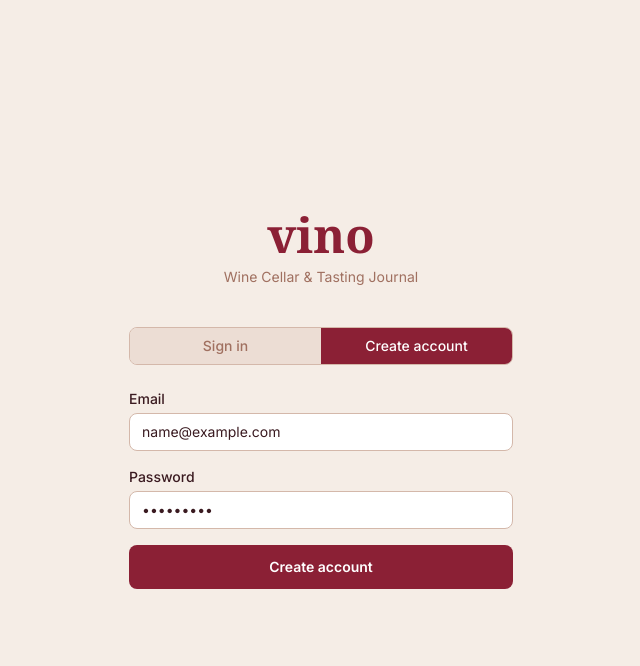
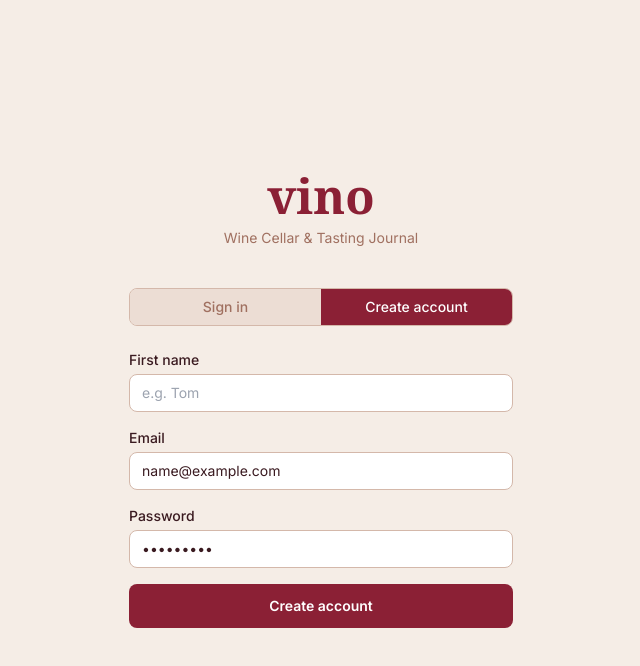
Before and after one commit to TomLeonard20/vino, a Next.js app: page /login in a window 1280 px wide. Both pictures are taken after typing "name@example.com", "Sample123" into the empty fields and a click on the button "Create account". Shown: the top 666 px of the page, without its empty margins (319-959 px from the left). Built offline with nearby package versions, Linux system fonts and the light colour scheme; no server answers.

Commit message:
Add first name field to signup, stored in user metadata

```diff
--- a/src/app/login/page.tsx
+++ b/src/app/login/page.tsx
@@ -5,13 +5,14 @@ import { createClient } from '@/lib/supabase/client'
 import { useRouter } from 'next/navigation'
 
 export default function LoginPage() {
-  const [email, setEmail] = useState('')
-  const [password, setPassword] = useState('')
-  const [mode, setMode] = useState<'signin' | 'signup'>('signin')
-  const [loading, setLoading] = useState(false)
-  const [error, setError] = useState('')
-  const [message, setMessage] = useState('')
-  const router = useRouter()
+  const [email,     setEmail]     = useState('')
+  const [password,  setPassword]  = useState('')
+  const [firstName, setFirstName] = useState('')
+  const [mode,      setMode]      = useState<'signin' | 'signup'>('signin')
+  const [loading,   setLoading]   = useState(false)
+  const [error,     setError]     = useState('')
+  const [message,   setMessage]   = useState('')
+  const router  = useRouter()
   const supabase = createClient()
 
   async function handleSubmit(e: React.FormEvent) {
@@ -29,7 +30,13 @@ export default function LoginPage() {
         router.refresh()
       }
     } else {
-      const { error } = await supabase.auth.signUp({ email, password })
+      const { error } = await supabase.auth.signUp({
+        email,
+        password,
+        options: {
+          data: { full_name: firstName.trim() },
+        },
+      })
       if (error) {
         setError(error.message)
       } else {
@@ -38,6 +45,12 @@ export default function LoginPage() {
       }
     }
     setLoading(false)
+  }
+
+  const inputStyle = {
+    background:  'white',
+    borderColor: '#d4b8aa',
+    color:       '#3a1a20',
   }
 
   return (
@@ -59,11 +72,11 @@ export default function LoginPage() {
           {(['signin', 'signup'] as const).map(m => (
             <button
               key={m}
-              onClick={() => setMode(m)}
+              onClick={() => { setMode(m); setError('') }}
               className="flex-1 py-2 text-sm font-medium transition-colors"
               style={{
                 background: mode === m ? '#8b2035' : '#ecddd4',
-                color: mode === m ? 'white' : '#a07060',
+                color:      mode === m ? 'white'   : '#a07060',
               }}
             >
               {m === 'signin' ? 'Sign in' : 'Create account'}
@@ -72,6 +85,25 @@ export default function LoginPage() {
         </div>
 
         <form onSubmit={handleSubmit} className="space-y-4">
+
+          {/* First name — signup only */}
+          {mode === 'signup' && (
+            <div>
+              <label className="block text-sm font-medium mb-1" style={{ color: '#3a1a20' }}>
+                First name
+              </label>
+              <input
+                type="text"
+                required
+                value={firstName}
+                onChange={e => setFirstName(e.target.value)}
+                className="w-full px-3 py-2 rounded-lg text-sm border"
+                style={inputStyle}
+                placeholder="e.g. Tom"
+              />
+            </div>
+          )}
+
           <div>
             <label className="block text-sm font-medium mb-1" style={{ color: '#3a1a20' }}>
               Email
@@ -82,11 +114,7 @@ export default function LoginPage() {
               value={email}
               onChange={e => setEmail(e.target.value)}
               className="w-full px-3 py-2 rounded-lg text-sm border"
-              style={{
-                background: 'white',
-                borderColor: '#d4b8aa',
-                color: '#3a1a20',
-              }}
+              style={inputStyle}
               placeholder="you@example.com"
             />
           </div>
@@ -101,11 +129,7 @@ export default function LoginPage() {
               value={password}
               onChange={e => setPassword(e.target.value)}
               className="w-full px-3 py-2 rounded-lg text-sm border"
-              style={{
-                background: 'white',
-                borderColor: '#d4b8aa',
-                color: '#3a1a20',
-              }}
+              style={inputStyle}
               placeholder="••••••••"
             />
           </div>
```
